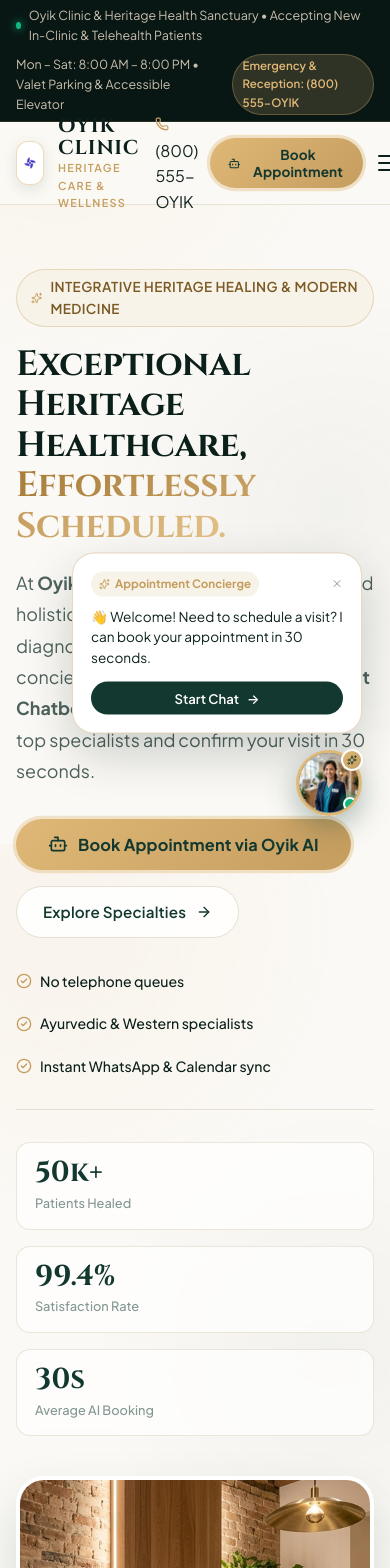
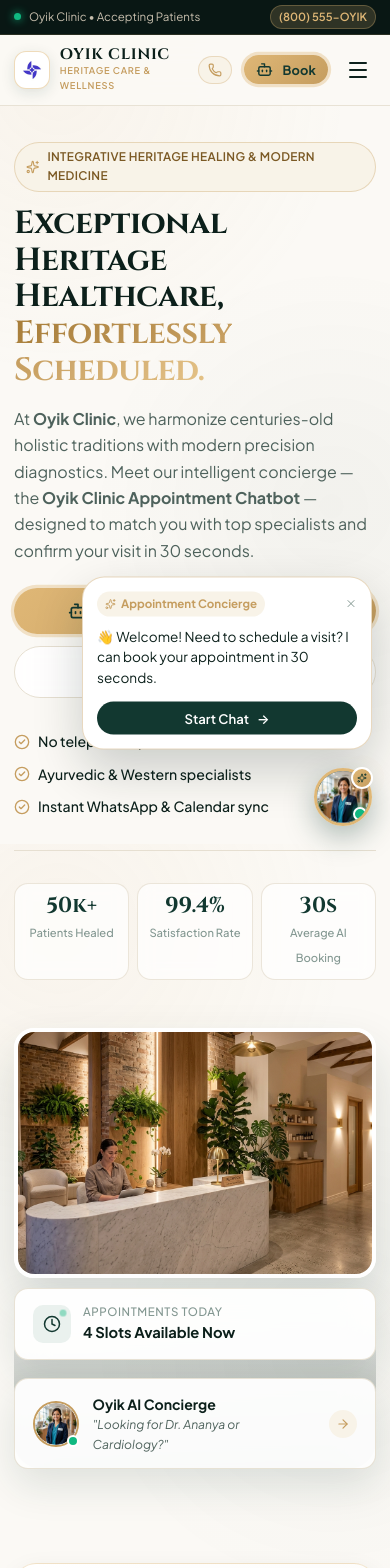
Before and after one commit to harsh-oyik/Oyik_Clinic_Appointment_Chatbot, a React (Vite) app: page / in a window 390 px wide. Shown: the top 1568 px of the page. Built offline with nearby package versions, Linux system fonts and the light colour scheme.

Commit message:
feat: make entire clinic website and chatbot fully responsive across mobile, tablet, and desktop

```diff
--- a/src/App.css
+++ b/src/App.css
@@ -32,6 +32,15 @@
   background: var(--color-success);
   display: inline-block;
   box-shadow: 0 0 8px var(--color-success);
+  flex-shrink: 0;
+}
+
+.strip-text-desktop {
+  display: inline;
+}
+
+.strip-text-mobile {
+  display: none;
 }
 
 .strip-right {
@@ -40,9 +49,9 @@
   gap: 12px;
 }
 
-.strip-n8n-info {
-  color: var(--color-gold-light);
-  font-weight: 500;
+.strip-schedule-info {
+  color: #c7bead;
+  font-weight: 400;
 }
 
 .strip-btn {
@@ -55,6 +64,7 @@
   font-weight: 600;
   cursor: pointer;
   transition: all var(--transition-fast);
+  white-space: nowrap;
 }
 
 .strip-btn:hover {
@@ -180,57 +190,98 @@
   gap: 12px;
 }
 
-.n8n-status-pill {
+.nav-phone-link {
   display: inline-flex;
   align-items: center;
-  gap: 8px;
-  padding: 7px 14px;
+  gap: 7px;
+  padding: 6px 12px;
   border-radius: var(--radius-full);
-  font-size: 0.8rem;
+  background: var(--color-gold-pale);
+  border: 1px solid rgba(197, 157, 95, 0.3);
+  font-size: 0.82rem;
   font-weight: 600;
-  transition: all var(--transition-normal);
-  border: 1px solid transparent;
-}
-
-.n8n-status-pill.active {
-  background: #ecfdf5;
-  color: #065f46;
-  border-color: #a7f3d0;
-}
-
-.n8n-status-pill.demo {
-  background: #fffbeb;
-  color: #92400e;
-  border-color: #fde68a;
-}
-
-.n8n-status-pill .status-dot {
-  width: 8px;
-  height: 8px;
-  border-radius: 50%;
-}
-
-.n8n-status-pill.active .status-dot {
-  background: #10b981;
-  box-shadow: 0 0 6px #10b981;
-}
-
-.n8n-status-pill.demo .status-dot {
-  background: #f59e0b;
-}
-
-.n8n-status-pill:hover {
-  transform: translateY(-1px);
-  filter: brightness(0.96);
+  color: var(--color-primary-dark);
+  transition: all var(--transition-fast);
+}
+
+.nav-phone-link:hover {
+  background: var(--color-gold);
+  color: #123830;
+}
+
+.nav-phone-text {
+  display: inline;
+}
+
+.nav-cta-text-desktop {
+  display: inline;
+}
+
+.nav-cta-text-mobile {
+  display: none;
 }
 
 .mobile-toggle {
   display: none;
+  background: transparent;
   color: var(--color-primary-dark);
+  padding: 6px;
+  cursor: pointer;
+}
+
+.mobile-backdrop {
+  position: fixed;
+  inset: 0;
+  top: 110px;
+  background: rgba(9, 23, 20, 0.5);
+  backdrop-filter: blur(4px);
+  -webkit-backdrop-filter: blur(4px);
+  z-index: 98;
 }
 
 .mobile-menu-drawer {
-  display: none;
+  position: absolute;
+  top: 100%;
+  left: 0;
+  right: 0;
+  background: #ffffff;
+  padding: 24px 20px;
+  box-shadow: 0 16px 36px rgba(18, 56, 48, 0.16);
+  border-bottom: 2px solid var(--color-gold);
+  display: flex;
+  flex-direction: column;
+  gap: 14px;
+  z-index: 99;
+}
+
+.mobile-menu-drawer a {
+  font-size: 1rem;
+  font-weight: 600;
+  color: var(--color-primary-dark);
+  padding: 8px 0;
+  border-bottom: 1px solid rgba(230, 223, 209, 0.45);
+}
+
+.mobile-drawer-actions {
+  display: flex;
+  flex-direction: column;
+  gap: 10px;
+  margin-top: 10px;
+}
+
+.animate-slide-down {
+  animation: slideDownMenu 0.25s cubic-bezier(0.16, 1, 0.3, 1) forwards;
+}
+
+@keyframes slideDownMenu {
+  from {
+    opacity: 0;
+    transform: translateY(-8px);
+  }
+  to {
+    opacity: 1;
+    transform: translateY(0);
+  }
 }
 
 /* ==========================================================================
@@ -2222,79 +2273,408 @@
 }
 
 /* ==========================================================================
-   Responsive Breakpoints
+   Comprehensive Responsive Breakpoints
    ========================================================================== */
+
+/* Tablet Landscape & Medium Desktops (<= 1024px) */
 @media (max-width: 1024px) {
   .hero-container {
     grid-template-columns: 1fr;
-    gap: 40px;
+    gap: 48px;
   }
   .hero-visual-wrapper {
-    max-width: 600px;
+    max-width: 620px;
     margin: 0 auto;
+    width: 100%;
   }
   .spotlight-grid {
     grid-template-columns: 1fr;
-  }
+    gap: 40px;
+  }
+  .departments-grid {
+    grid-template-columns: 1fr 1fr;
+    gap: 24px;
+  }
+  .doctors-grid {
+    grid-template-columns: 1fr 1fr;
+    gap: 24px;
+  }
+  .steps-grid {
+    grid-template-columns: 1fr 1fr 1fr;
+    gap: 20px;
+  }
+  .testimonials-grid {
+    grid-template-columns: 1fr 1fr;
+    gap: 24px;
+  }
+  .footer-top-grid {
+    grid-template-columns: 1fr 1fr;
+    gap: 36px;
+  }
+}
+
+/* Tablet Portrait & Large Phones (<= 768px) */
+@media (max-width: 768px) {
+  /* Navigation */
+  .nav-container {
+    height: 70px;
+  }
+  .nav-links {
+    display: none;
+  }
+  .mobile-toggle {
+    display: flex;
+    align-items: center;
+    justify-content: center;
+  }
+  .mobile-backdrop {
+    top: 102px;
+  }
+
+  /* Section Spacings */
+  .hero-section {
+    padding: 36px 0 54px 0;
+  }
+  .departments-section,
+  .doctors-section,
+  .how-it-works-section,
+  .testimonials-section {
+    padding: 56px 0;
+  }
+
+  /* Hero */
+  .hero-title {
+    font-size: clamp(2rem, 5.5vw, 2.7rem);
+    margin: 14px 0 16px 0;
+  }
+  .hero-subtitle {
+    font-size: 1rem;
+    line-height: 1.65;
+    margin-bottom: 24px;
+  }
+  .hero-main-img {
+    height: 380px;
+  }
+  .status-floating-card,
+  .bot-floating-card {
+    position: static;
+    margin-top: 14px;
+    width: 100%;
+    max-width: 100%;
+  }
+
+  /* Grid Layouts */
   .departments-grid {
     grid-template-columns: 1fr;
   }
   .doctors-grid {
-    grid-template-columns: 1fr 1fr;
+    grid-template-columns: 1fr;
+    max-width: 460px;
+    margin: 0 auto;
   }
   .steps-grid {
     grid-template-columns: 1fr;
+    gap: 20px;
   }
   .testimonials-grid {
-    grid-template-columns: 1fr;
-  }
-  .footer-top-grid {
-    grid-template-columns: 1fr 1fr;
-    gap: 32px;
-  }
-}
-
-@media (max-width: 768px) {
-  .nav-links {
-    display: none;
-  }
-  .mobile-toggle {
-    display: flex;
-  }
-  .mobile-menu-drawer {
-    display: flex;
-    flex-direction: column;
-    gap: 16px;
-    padding: 20px;
-    background: #ffffff;
-    border-top: 1px solid var(--color-border);
-  }
-  .doctors-grid {
-    grid-template-columns: 1fr;
-  }
-  .hero-stats-grid {
     grid-template-columns: 1fr;
   }
   .how-cta-banner {
     flex-direction: column;
     text-align: center;
-    padding: 24px;
+    padding: 28px 22px;
+    gap: 20px;
   }
   .banner-left {
     flex-direction: column;
+    text-align: center;
+    gap: 14px;
   }
   .footer-top-grid {
     grid-template-columns: 1fr;
-  }
-  .chatbot-window-container {
-    right: 12px;
-    left: 12px;
-    bottom: 84px;
-    width: auto;
-    height: 75vh;
-  }
-  .status-floating-card, .bot-floating-card {
-    position: static;
-    margin-top: 14px;
-  }
-}
+    gap: 32px;
+  }
+  .footer-bottom {
+    flex-direction: column-reverse;
+    gap: 16px;
+    text-align: center;
+  }
+  .footer-bottom-links {
+    flex-wrap: wrap;
+    justify-content: center;
+    gap: 8px 14px;
+  }
+}
+
+/* Mobile Devices (<= 640px) */
+@media (max-width: 640px) {
+  /* Top Utility Strip */
+  .top-utility-strip {
+    font-size: 0.72rem;
+    padding: 5px 0;
+  }
+  .strip-text-desktop {
+    display: none;
+  }
+  .strip-text-mobile {
+    display: inline;
+  }
+  .strip-schedule-info {
+    display: none;
+  }
+  .strip-btn {
+    padding: 2px 8px;
+    font-size: 0.7rem;
+  }
+
+  /* Navbar */
+  .nav-phone-text {
+    display: none;
+  }
+  .nav-phone-link {
+    padding: 6px 9px;
+  }
+  .mobile-backdrop {
+    top: 96px;
+  }
+
+  /* Hero */
+  .hero-stats-grid {
+    grid-template-columns: repeat(3, 1fr);
+    gap: 8px;
+  }
+  .stat-card {
+    padding: 10px 8px;
+    text-align: center;
+  }
+  .stat-number {
+    font-size: 1.35rem;
+  }
+  .stat-label {
+    font-size: 0.7rem;
+  }
+  .hero-main-img {
+    height: 310px;
+    border-radius: 20px;
+  }
+  .hero-image-frame {
+    border-radius: 20px;
+  }
+
+  /* Spotlight Box */
+  .interactive-box {
+    padding: 20px 16px;
+  }
+
+  /* Full Screen Mobile Chat Experience */
+  .chatbot-window-container,
+  .chatbot-window-container.expanded {
+    position: fixed !important;
+    top: 0 !important;
+    left: 0 !important;
+    right: 0 !important;
+    bottom: 0 !important;
+    width: 100vw !important;
+    height: 100vh !important;
+    height: 100dvh !important;
+    max-width: 100vw !important;
+    max-height: 100vh !important;
+    max-height: 100dvh !important;
+    border-radius: 0 !important;
+    border: none !important;
+    box-shadow: none !important;
+    z-index: 10000;
+  }
+
+  .chat-header {
+    padding: 12px 14px;
+    padding-top: max(12px, env(safe-area-inset-top));
+  }
+
+  .chat-header-actions .header-icon-btn {
+    width: 34px;
+    height: 34px;
+  }
+
+  .chat-messages-body {
+    padding: 14px 12px;
+    flex: 1;
+  }
+
+  .chat-bubble {
+    max-width: 88%;
+    font-size: 0.88rem;
+    padding: 10px 14px;
+  }
+
+  .chat-input-area {
+    padding: 10px 12px;
+    padding-bottom: max(10px, env(safe-area-inset-bottom));
+  }
+
+  .chat-text-input {
+    font-size: 16px !important; /* Prevents auto-zoom in iOS Safari */
+    padding: 10px 14px;
+  }
+
+  .form-inner-group input {
+    font-size: 16px !important; /* Prevents auto-zoom in iOS Safari */
+  }
+
+  .ticket-actions {
+    grid-template-columns: 1fr;
+  }
+
+  /* Chat Launcher Button */
+  .chat-launcher-root {
+    bottom: 18px;
+    right: 18px;
+  }
+
+  .chat-launcher-btn {
+    width: 58px;
+    height: 58px;
+  }
+
+  .launcher-tooltip {
+    bottom: 74px;
+    right: 0;
+    width: min(290px, calc(100vw - 36px));
+    padding: 14px;
+  }
+}
+
+/* Compact Mobile Devices (<= 480px) */
+@media (max-width: 480px) {
+  .container {
+    padding: 0 14px;
+  }
+
+  /* Navbar Brand & Actions */
+  .nav-brand {
+    gap: 10px;
+  }
+  .brand-emblem {
+    width: 38px;
+    height: 38px;
+    padding: 3px;
+  }
+  .brand-title {
+    font-size: 0.95rem;
+  }
+  .brand-subtitle {
+    font-size: 0.58rem;
+    letter-spacing: 0.08em;
+  }
+  .nav-cta-text-desktop {
+    display: none;
+  }
+  .nav-cta-text-mobile {
+    display: inline;
+  }
+  .nav-cta {
+    padding: 6px 12px;
+    font-size: 0.8rem;
+  }
+
+  /* Hero Section */
+  .badge-heritage {
+    font-size: 0.74rem;
+    padding: 5px 11px;
+  }
+  .hero-cta-group {
+    flex-direction: column;
+    width: 100%;
+    gap: 12px;
+  }
+  .hero-cta-group .btn {
+    width: 100%;
+    justify-content: center;
+  }
+  .btn-hero {
+    padding: 13px 20px;
+    font-size: 0.95rem;
+  }
+  .hero-highlights {
+    flex-direction: column;
+    gap: 10px;
+  }
+  .hero-main-img {
+    height: 250px;
+  }
+
+  /* Departments & Doctor Cards */
+  .dept-card {
+    padding: 22px 16px;
+  }
+  .dept-treatments ul {
+    grid-template-columns: 1fr;
+  }
+  .dept-footer {
+    flex-direction: column;
+    align-items: flex-start;
+    gap: 12px;
+  }
+  .dept-book-btn {
+    width: 100%;
+    justify-content: center;
+  }
+  .doc-image-wrapper {
+    height: 240px;
+  }
+  .doc-content {
+    padding: 20px 16px;
+  }
+  .doc-book-btn {
+    width: 100%;
+    justify-content: center;
+  }
+
+  /* Spotlight */
+  .interactive-box {
+    padding: 16px 12px;
+  }
+  .prompt-chip {
+    font-size: 0.78rem;
+    padding: 8px 10px;
+  }
+
+  /* How It Works & Reviews */
+  .step-card {
+    padding: 22px 16px;
+  }
+  .testimonial-card {
+    padding: 22px 16px;
+  }
+
+  /* Footer */
+  .footer-accreditation-badge {
+    width: 100%;
+    justify-content: center;
+    font-size: 0.68rem;
+    text-align: center;
+  }
+  .footer-bottom-links {
+    flex-direction: column;
+    gap: 8px;
+  }
+  .dot-sep {
+    display: none;
+  }
+}
+
+/* Ultra Small Screens (<= 360px) */
+@media (max-width: 360px) {
+  .nav-phone-link {
+    display: none;
+  }
+  .hero-stats-grid {
+    grid-template-columns: 1fr;
+  }
+  .stat-card {
+    padding: 8px 12px;
+    display: flex;
+    justify-content: space-between;
+    align-items: center;
+  }
+}
--- a/src/App.jsx
+++ b/src/App.jsx
@@ -68,14 +68,15 @@ export default function App() {
         <div className="container strip-container">
           <div className="strip-left">
             <span className="strip-dot"></span>
-            <span>Oyik Clinic & Heritage Health Sanctuary • Accepting New In-Clinic & Telehealth Patients</span>
+            <span className="strip-text-desktop">Oyik Clinic & Heritage Health Sanctuary • Accepting In-Clinic & Telehealth</span>
+            <span className="strip-text-mobile">Oyik Clinic • Accepting Patients</span>
           </div>
           <div className="strip-right">
             <span className="strip-schedule-info">
-              Mon – Sat: 8:00 AM – 8:00 PM • Valet Parking & Accessible Elevator
+              Mon – Sat: 8:00 AM – 8:00 PM
             </span>
-            <a href="tel:+18005556945" className="strip-btn">
-              Emergency & Reception: (800) 555-OYIK
+            <a href="tel:+18005556945" className="strip-btn" aria-label="Call clinic reception">
+              (800) 555-OYIK
             </a>
           </div>
         </div>
--- a/src/components/Navbar.jsx
+++ b/src/components/Navbar.jsx
@@ -29,9 +29,9 @@ export default function Navbar({ onOpenChat }) {
 
         {/* Action Buttons */}
         <div className="nav-actions">
-          <a href="tel:+18005556945" className="nav-phone-link">
+          <a href="tel:+18005556945" className="nav-phone-link" aria-label="Call reception">
             <Phone size={14} className="text-gold" />
-            <span>(800) 555-OYIK</span>
+            <span className="nav-phone-text">(800) 555-OYIK</span>
           </a>
 
           {/* Book Appointment CTA */}
@@ -41,7 +41,8 @@ export default function Navbar({ onOpenChat }) {
             onClick={() => onOpenChat()}
           >
             <Bot size={17} />
-            <span>Book Appointment</span>
+            <span className="nav-cta-text-desktop">Book Appointment</span>
+            <span className="nav-cta-text-mobile">Book</span>
           </button>
 
           {/* Mobile Menu Toggle */}
@@ -56,9 +57,15 @@ export default function Navbar({ onOpenChat }) {
         </div>
       </div>
 
-      {/* Mobile Drawer */}
+      {/* Mobile Drawer & Backdrop */}
       {mobileMenuOpen && (
-        <div className="mobile-menu-drawer">
+        <>
+          <div
+            className="mobile-backdrop"
+            onClick={() => setMobileMenuOpen(false)}
+            aria-hidden="true"
+          />
+          <div className="mobile-menu-drawer animate-slide-down">
             <a href="#specialties" onClick={() => setMobileMenuOpen(false)}>Specialties</a>
             <a href="#heritage-care" onClick={() => setMobileMenuOpen(false)}>Heritage Healing</a>
             <a href="#doctors" onClick={() => setMobileMenuOpen(false)}>Specialists</a>
@@ -67,20 +74,21 @@ export default function Navbar({ onOpenChat }) {
             <div className="mobile-drawer-actions">
               <a
                 href="tel:+18005556945"
-              className="btn btn-outline btn-sm"
+                className="btn btn-outline btn-sm btn-full"
                 onClick={() => setMobileMenuOpen(false)}
               >
-              <Phone size={15} /> Call Reception
+                <Phone size={15} /> Reception: (800) 555-OYIK
               </a>
               <button
                 type="button"
-              className="btn btn-gold btn-sm"
+                className="btn btn-gold btn-sm btn-full"
                 onClick={() => { setMobileMenuOpen(false); onOpenChat(); }}
               >
                 <Bot size={16} /> Book via Oyik AI
               </button>
             </div>
           </div>
+        </>
       )}
     </header>
   );
```
Lines whose indentation alone changed are shown as unchanged.
